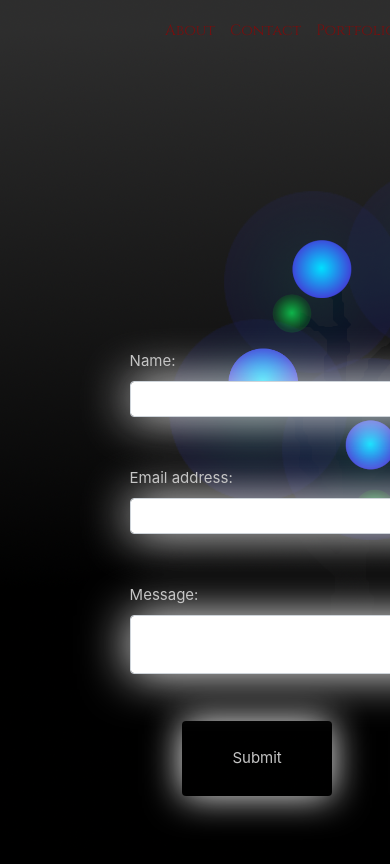
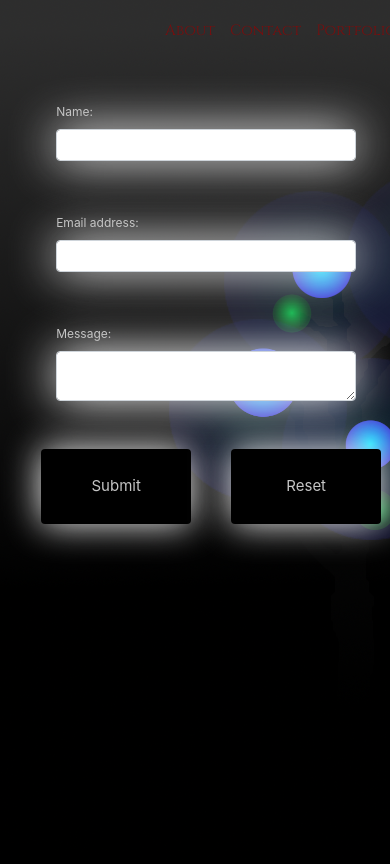
Before and after one commit to PattonParham/react-portfolio-aws-deploy, a React (Create React App) app: page /contact in a window 390 px wide. Shown: the top 864 px of the page. Built offline with nearby package versions, Linux system fonts and the light colour scheme.

Commit message:
contact page fully mobily responsive

```diff
--- a/src/App.css
+++ b/src/App.css
@@ -5,3 +5,9 @@
   text-decoration: none !important;
 
 }
+
+@media only screen and(max-width: 414px){
+  .bodydiv{
+
+  }
+}
--- a/src/pages/Contact.css
+++ b/src/pages/Contact.css
@@ -17,6 +17,7 @@
 
 .form-control{
     box-shadow: 0px 0px 48px whitesmoke;
+    /* width:100px; */
 }
 
 .submitbtn{
@@ -47,16 +48,125 @@
     }
 
 }
-@media only screen and (max-width: 950px){
+@media only screen and (max-width: 1024px){
     .contactcard{
-        margin-left: 15%;
+        margin-left: 3.25%;
+
+    }
+    .form{
+        margin-top: 0px;
+    }
+    .form-control{
+        width: 350px;
+        font-size: 12px;
+    }
+    .message{
+        height: 100px;
+    }
+    .submitbtn{
+        margin-left: 20px;
+        background-color: black;
+    }
+    #resetbtn{
+        margin-left: 40px;
+    }
+    .formlabel{
+        font-size: 12px;
     }
 
 }
 
-@media only screen and (max-width: 800px){
+@media only screen and (max-width: 414px){
     .contactcard{
-        margin-left: 7.5%;
+        margin-left: 3.25%;
+
+    }
+    .form{
+        margin-top: 0px;
+    }
+    .form-control{
+        width: 300px;
+        font-size: 12px;
+    }
+    .message{
+        height: 100px;
+    }
+    .submitbtn{
+        margin-left: 0px;
+        background-color: black;
+    }
+    #resetbtn{
+        margin-left: 40px;
+    }
+    .formlabel{
+        font-size: 12px;
     }
 
 }
+
+@media only screen and (max-width: 414px){
+    .contactcard{
+        margin-left: 3.25%;
+
+    }
+    .form{
+        margin-top: 0px;
+    }
+    .form-control{
+        width: 300px;
+        font-size: 12px;
+    }
+    .message{
+        height: 100px;
+    }
+    .submitbtn{
+        margin-left: 0px;
+        background-color: black;
+
+    }
+    #resetbtn{
+        margin-left: 40px;
+    }
+    .formlabel{
+        font-size: 12px;
+    }
+
+}
+
+@media only screen and (max-width: 375px){
+
+    .submitbtn{
+    width: 140px;
+    height: 70px;
+    margin-left: 6px;
+    }
+    .contactcard{
+        margin-left: 2%;
+
+    }
+}
+
+@media only screen and (max-width: 360px){
+    .contactcard{
+        margin-left: 1.8%;
+
+    }
+
+}
+
+@media only screen and (max-width: 320px){
+    .contactcard{
+        margin-left: 1.8%;
+
+    }
+
+    .submitbtn{
+        width: 120px;
+        height: 60px;
+        margin-left: 6px;
+        }
+
+    .form-control{
+        width: 250px;
+    }
+}
--- a/src/pages/Contact.js
+++ b/src/pages/Contact.js
@@ -8,15 +8,15 @@ const Contact = () => {
         <div>
         <div className="contactcard">
             <form action="mailto:patton.parham@verizon.net" method="post" enctype="text/plain" className="form">
-                <label for="exampleFormControlInput1">Name:</label>
+                <label for="exampleFormControlInput1" className="formlabel">Name:</label>
                 <br></br>
                 <input type="text" name="name" className="form-control E"></input>
-                <label for="exampleFormControlInput1">Email address:</label>
+                <label for="exampleFormControlInput1" className="formlabel">Email address:</label>
                 <br></br>
                 <input type="text" name="mail" className="form-control E"></input>
-                <label for="exampleFormControlTextarea1">Message:</label>
+                <label for="exampleFormControlTextarea1" className="formlabel">Message:</label>
                 <br></br>
-                <textarea type="text" name="comment" className="form-control" id="exampleFormControlTextarea1"></textarea>
+                <textarea type="text" name="comment" className="form-control message" id="exampleFormControlTextarea1"></textarea>
                 <br></br>
                 <Row>
                 <button type="submit" value="Send" className="btn submitbtn" id = "mobilecontactbtn">
```
